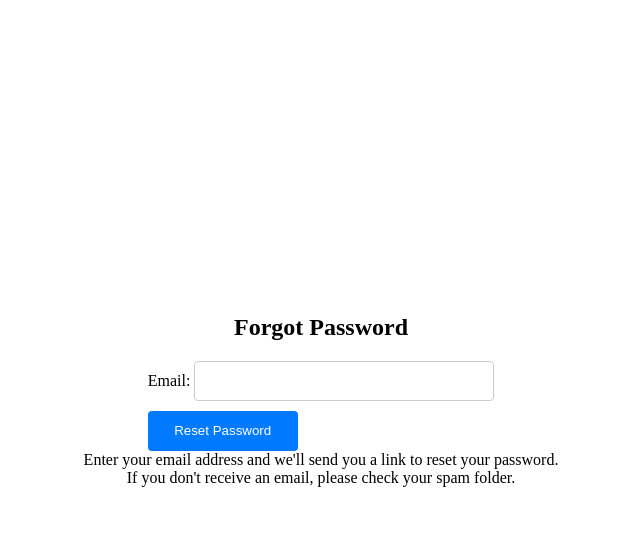
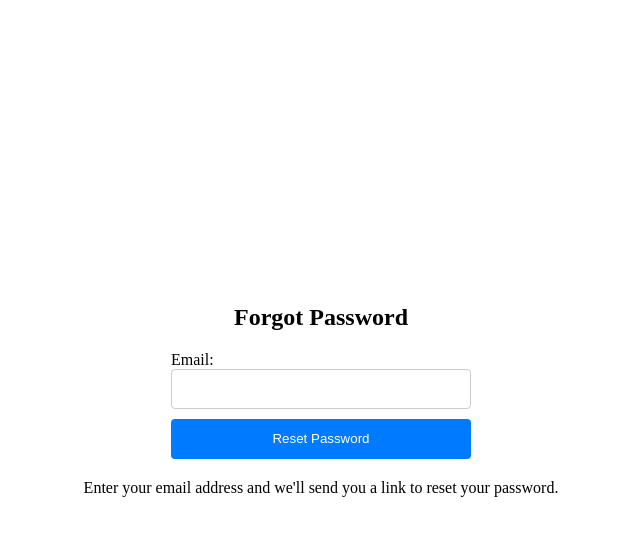
Before and after one commit to IceBearSYK/AgileProj, a Flask app: template app/templates/forgotpassword.html in a window 1280 px wide. Shown: the top 536 px of the page, without its empty margins (319-959 px from the left). Run offline with Flask 3, Linux system fonts and the light colour scheme; the template is opened without the code that fills it, so the values that code supplies are empty.

```diff
--- a/app/static/forgotpassword.css
+++ b/app/static/forgotpassword.css
@@ -36,8 +36,9 @@
 
 /* Submit button style */
 .forgot-password-submit {
-    width: 150px;
+    width: 300px;
     height: 40px;
+    margin-bottom: 20px;
     background-color: #007bff;
     color: #fff;
     border: none;
@@ -50,3 +51,10 @@
     color: red;
     margin-top: 10px;
 }
+/* Input field container style */
+.input-field {
+    display: flex;
+    flex-direction: column;
+    align-items: flex-start;
+    width: 300px;
+}
--- a/app/templates/forgotpassword.html
+++ b/app/templates/forgotpassword.html
@@ -9,15 +9,15 @@
         <h1 class="forgot-password-heading">Forgot Password</h1>
 
         <form class="forgot-password-form" action="/reset-password" method="POST">
-            <label class="forgot-password-label" for="email">Email:</label>
-            <input class="forgot-password-input" type="email" id="email" name="email" required>
-        <br>
+            <div class="input-field">
+                <label class="forgot-password-label" for="email">Email:</label>
+                <input class="forgot-password-input" type="email" id="email" name="email" required>
+            </div>
             <input class="forgot-password-submit" type="submit" value="Reset Password">
     </form>
 
         <p class="forgot-password-text">Enter your email address and we'll send you a link to reset your password.</p>
 
-        <p class="forgot-password-text">If you don't receive an email, please check your spam folder.</p>
     </div>
 </body>
 </html>
```
Also changed, not shown: app/templates/forgotpasswordresponse.html (added, +16 -0 lines).
